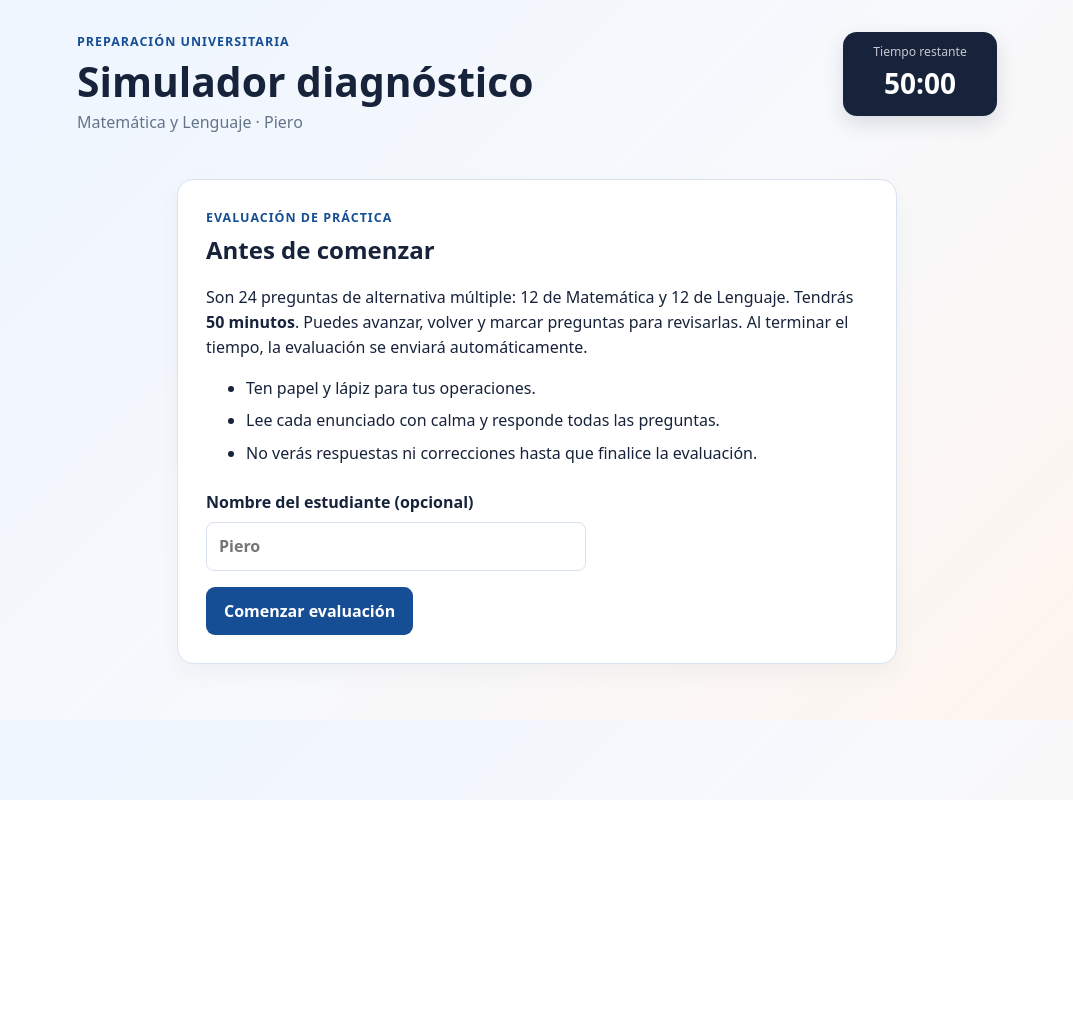
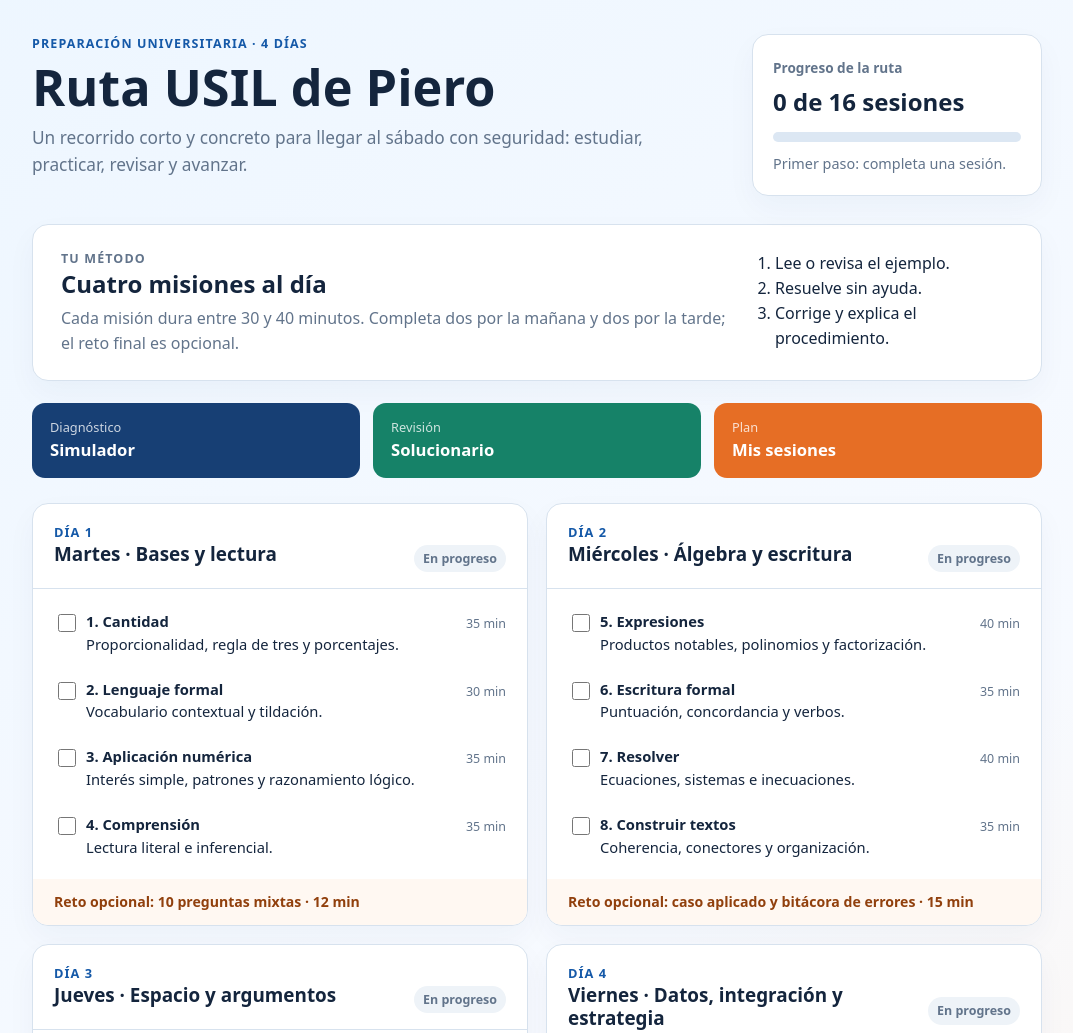
Before and after one commit to aroy2010/simusil, a plain HTML site: page index.html in a window 1280 px wide. Shown: the top 1033 px of the page, without its empty margins (103-1176 px from the left). Before the commit the page ends 800 px from the top, so only its background shows below. Drawn offline with Linux system fonts and the light colour scheme.

Commit message:
Publica página de inicio Ruta USIL

```diff
--- a/index.html
+++ b/index.html
@@ -1,52 +1,12 @@
 <!doctype html>
-<html lang="es">
-<head>
-  <meta charset="utf-8">
-  <meta name="viewport" content="width=device-width, initial-scale=1">
-  <meta name="description" content="Simulador diagnóstico de Matemática y Lenguaje">
-  <title>Simulador diagnóstico · Piero</title>
-  <link rel="stylesheet" href="styles.css">
-</head>
-<body>
-  <main class="shell">
-    <header class="topbar">
-      <div><p class="eyebrow">Preparación universitaria</p><h1>Simulador diagnóstico</h1><p class="subtitle">Matemática y Lenguaje · Piero</p></div>
-      <div class="timer-card" aria-live="polite"><span>Tiempo restante</span><strong id="timer">50:00</strong></div>
-    </header>
-
-    <section id="welcome" class="card welcome">
-      <p class="eyebrow">Evaluación de práctica</p>
-      <h2>Antes de comenzar</h2>
-      <p>Son 24 preguntas de alternativa múltiple: 12 de Matemática y 12 de Lenguaje. Tendrás <strong id="minutes-label">50 minutos</strong>. Puedes avanzar, volver y marcar preguntas para revisarlas. Al terminar el tiempo, la evaluación se enviará automáticamente.</p>
-      <ul>
-        <li>Ten papel y lápiz para tus operaciones.</li>
-        <li>Lee cada enunciado con calma y responde todas las preguntas.</li>
-        <li>No verás respuestas ni correcciones hasta que finalice la evaluación.</li>
-      </ul>
-      <label class="student-field">Nombre del estudiante (opcional)<input id="student-name" maxlength="80" autocomplete="name" placeholder="Piero"></label>
-      <button id="start" class="primary">Comenzar evaluación</button>
-    </section>
-
-    <section id="exam" hidden>
-      <div class="progress-row"><span id="question-label">Pregunta 1 de 24</span><span id="area-label" class="pill"></span><div class="progress"><i id="progress-bar"></i></div></div>
-      <article class="card question-card">
-        <button id="flag" class="flag" aria-pressed="false">Marcar para revisar</button>
-        <h2 id="question-text"></h2>
-        <div id="options" class="options" role="radiogroup"></div>
-      </article>
-      <div class="actions"><button id="previous" class="secondary">Anterior</button><button id="next" class="secondary">Siguiente</button><button id="finish" class="primary">Finalizar y enviar</button></div>
-      <section class="navigator card" aria-label="Navegación de preguntas"><div class="legend"><span><i class="dot answered"></i>Respondida</span><span><i class="dot flagged"></i>Revisar</span><span><i class="dot both"></i>Ambas</span></div><div id="question-nav" class="nav-grid"></div></section>
-    </section>
-
-    <section id="complete" class="card completion" hidden>
-      <p class="eyebrow">Evaluación finalizada</p><h2>Gracias por completar el simulador.</h2>
-      <p id="submission-status">Tu evaluación ha quedado registrada.</p>
-      <p class="muted">El resultado detallado será revisado contigo posteriormente. Ya puedes cerrar esta página.</p>
-      <p><a class="review-link" href="solucionario.html">Abrir solucionario de revisión</a></p>
-    </section>
-  </main>
-  <dialog id="confirm-dialog"><form method="dialog"><h2>¿Finalizar evaluación?</h2><p id="confirm-copy"></p><menu><button value="cancel" class="secondary">Seguir resolviendo</button><button id="confirm-finish" value="confirm" class="primary">Finalizar y enviar</button></menu></form></dialog>
-  <script src="config.js"></script>
-  <script src="app.js"></script>
-</body>
-</html>
+<html lang="es"><head><meta charset="utf-8"><meta name="viewport" content="width=device-width, initial-scale=1"><meta name="description" content="Ruta de repaso USIL de Piero: sesiones, práctica y progreso."><title>Ruta USIL de Piero</title><link rel="stylesheet" href="ruta.css"></head>
+<body><main class="container">
+<header class="hero"><div><p class="eyebrow">Preparación universitaria · 4 días</p><h1>Ruta USIL de Piero</h1><p class="lead">Un recorrido corto y concreto para llegar al sábado con seguridad: estudiar, practicar, revisar y avanzar.</p></div><section class="progress-card" aria-label="Progreso semanal"><span>Progreso de la ruta</span><strong id="progress-label">0 de 16 sesiones</strong><div class="progress"><i id="progress-bar"></i></div><p id="badge-message">Primer paso: completa una sesión.</p></section></header>
+<section class="card today-card"><div><p class="eyebrow">Tu método</p><h2>Cuatro misiones al día</h2><p>Cada misión dura entre 30 y 40 minutos. Completa dos por la mañana y dos por la tarde; el reto final es opcional.</p></div><ol><li>Lee o revisa el ejemplo.</li><li>Resuelve sin ayuda.</li><li>Corrige y explica el procedimiento.</li></ol></section>
+<nav class="quick-links" aria-label="Materiales disponibles"><a href="simulador.html"><span>Diagnóstico</span><strong>Simulador</strong></a><a href="solucionario.html"><span>Revisión</span><strong>Solucionario</strong></a><a href="#ruta"><span>Plan</span><strong>Mis sesiones</strong></a></nav>
+<section id="ruta" class="route" aria-label="Ruta de estudio de cuatro días">
+<article class="day-card" data-day="martes"><header><p>Día 1</p><h2>Martes · Bases y lectura</h2><span class="day-status">Por iniciar</span></header><div class="missions"><label><input type="checkbox" data-session="m1"><span><b>1. Cantidad</b> Proporcionalidad, regla de tres y porcentajes.</span><em>35 min</em></label><label><input type="checkbox" data-session="m2"><span><b>2. Lenguaje formal</b> Vocabulario contextual y tildación.</span><em>30 min</em></label><label><input type="checkbox" data-session="m3"><span><b>3. Aplicación numérica</b> Interés simple, patrones y razonamiento lógico.</span><em>35 min</em></label><label><input type="checkbox" data-session="m4"><span><b>4. Comprensión</b> Lectura literal e inferencial.</span><em>35 min</em></label></div><footer>Reto opcional: 10 preguntas mixtas · 12 min</footer></article>
+<article class="day-card" data-day="miercoles"><header><p>Día 2</p><h2>Miércoles · Álgebra y escritura</h2><span class="day-status">Por iniciar</span></header><div class="missions"><label><input type="checkbox" data-session="m5"><span><b>5. Expresiones</b> Productos notables, polinomios y factorización.</span><em>40 min</em></label><label><input type="checkbox" data-session="m6"><span><b>6. Escritura formal</b> Puntuación, concordancia y verbos.</span><em>35 min</em></label><label><input type="checkbox" data-session="m7"><span><b>7. Resolver</b> Ecuaciones, sistemas e inecuaciones.</span><em>40 min</em></label><label><input type="checkbox" data-session="m8"><span><b>8. Construir textos</b> Coherencia, conectores y organización.</span><em>35 min</em></label></div><footer>Reto opcional: caso aplicado y bitácora de errores · 15 min</footer></article>
+<article class="day-card" data-day="jueves"><header><p>Día 3</p><h2>Jueves · Espacio y argumentos</h2><span class="day-status">Por iniciar</span></header><div class="missions"><label><input type="checkbox" data-session="m9"><span><b>9. Figuras planas</b> Triángulos, semejanza, perímetros y áreas.</span><em>40 min</em></label><label><input type="checkbox" data-session="m10"><span><b>10. Lectura crítica</b> Comparar textos, posturas y evidencias.</span><em>35 min</em></label><label><input type="checkbox" data-session="m11"><span><b>11. Cuerpos geométricos</b> Volúmenes y problemas espaciales.</span><em>35 min</em></label><label><input type="checkbox" data-session="m12"><span><b>12. Argumentar</b> Tesis, razones y evidencia pertinente.</span><em>30 min</em></label></div><footer>Reto opcional: desafío cronometrado · 12 min</footer></article>
+<article class="day-card" data-day="viernes"><header><p>Día 4</p><h2>Viernes · Datos, integración y estrategia</h2><span class="day-status">Por iniciar</span></header><div class="missions"><label><input type="checkbox" data-session="m13"><span><b>13. Datos y azar</b> Variables, población, muestra, gráficos y medidas.</span><em>40 min</em></label><label><input type="checkbox" data-session="m14"><span><b>14. Lectura integrada</b> Literal, inferencial y crítica.</span><em>35 min</em></label><label><input type="checkbox" data-session="m15"><span><b>15. Matemática mixta</b> Repaso dirigido de Álgebra y Geometría.</span><em>35 min</em></label><label><input type="checkbox" data-session="m16"><span><b>16. Lenguaje mixto</b> Repaso dirigido y estrategia de examen.</span><em>35 min</em></label></div><footer>Reto opcional: mini simulacro final · 25 min</footer></article>
+</section><section class="card strategy"><p class="eyebrow">Sábado</p><h2>Antes del examen</h2><p>No habrá contenido nuevo. Solo revisa estrategias: leer con atención, pasar temporalmente una pregunta difícil y responder todas las preguntas porque no hay penalización por error.</p></section></main><script src="ruta.js"></script></body></html>
```
